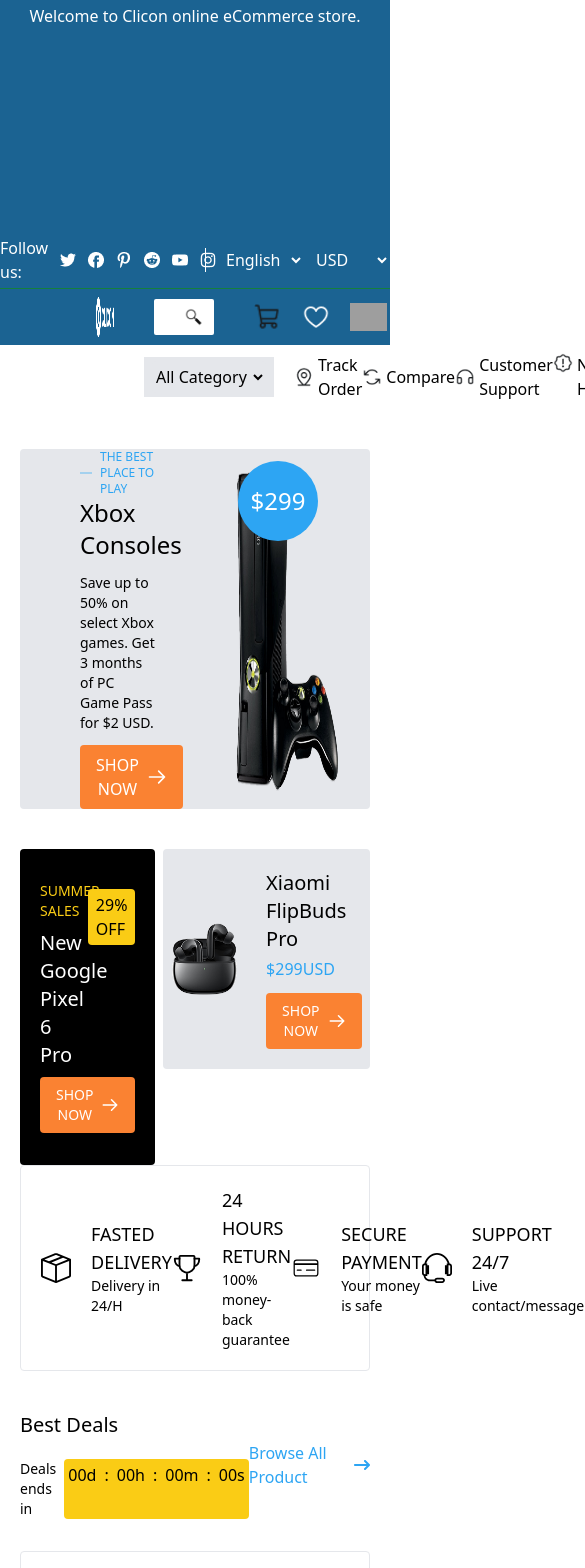
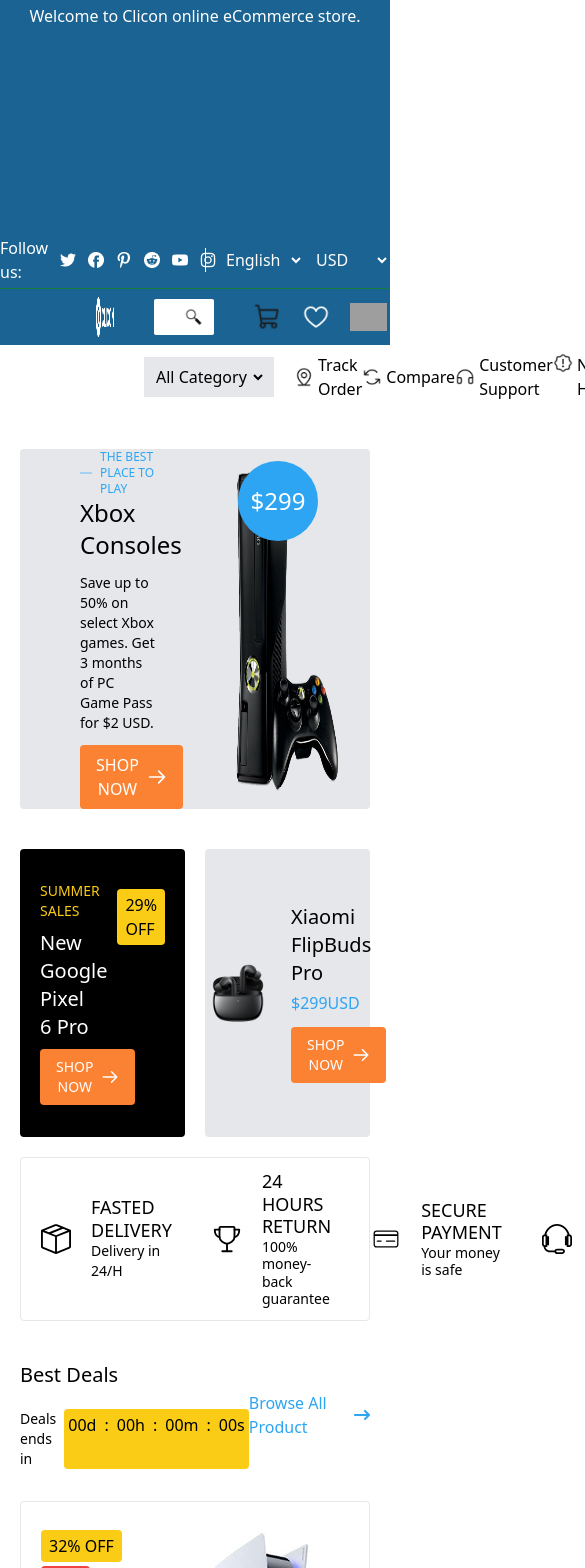
Before and after one commit to jim2107054/CLICON, a React (Vite) app in the folder frontend/: page / in a window 390 px wide. Shown: the top 1568 px of the page, 585 px wide, since content can reach past the window. Built offline with nearby package versions, Linux system fonts and the light colour scheme; grey boxes are pictures that could not be loaded.

Commit message:
hero section responsive

```diff
--- a/frontend/src/components/Home/HeroSection.jsx
+++ b/frontend/src/components/Home/HeroSection.jsx
@@ -27,8 +27,8 @@ const HeroSection = () => {
                 </div>
             </div>
             {/* Hero section Right Div */}
-            <div className="flex md:flex-col md:h-[50vh] lg:h-[55vh] gap-2 w-full md:w-2/5 lg:w-1/4 rounded">
-            <div className="flex bg-black h-1/2 rounded">
+            <div className="flex gap-5 md:flex-col md:h-[50vh] lg:h-[55vh] lg:gap-2 w-full md:w-2/5 lg:w-1/4 rounded">
+            <div className="flex w-1/2 lg:w-full bg-black h-1/2 rounded">
                 <div className="w-3/5 flex">
                 <div className="flex flex-col py-8 justify-center px-5 gap-2 w-full h-full ">
                     <p className="text-yellow-400 text-sm">SUMMER SALES</p>
@@ -41,7 +41,7 @@ const HeroSection = () => {
                     <img className="right-0 w-full h-2/3 bottom-0 absolute" src={assetsHome.heroPhone} alt="heroPhone" />
                 </div>
             </div>
-            <div className="flex flex-row-reverse  bg-gray-200 h-1/2 rounded">
+            <div className="flex flex-row-reverse w-1/2 lg:w-full bg-gray-200 lg:h-1/2 rounded">
                 <div className="w-3/5">
                 <div className="flex flex-col py-5 justify-center px-5 w-full h-full ">
                     <p className="text-black text-xl font-medium">Xiaomi<br/>FlipBuds Pro</p>
@@ -56,48 +56,48 @@ const HeroSection = () => {
             </div>
         </div>
         {/* Hero section Lower section */}
-        <div className="flex border justify-between items-center border-gray-200 rounded p-5">
+        <div className="flex border mt-5 lg:mt-0 justify-between items-center border-gray-200 gap-5 rounded px-5 py-3">
           {/*----Fasted Delivery*/}
           <div className="flex gap-5 items-center">
             <div>
               <BsBoxSeam className="text-3xl" />
             </div>
             <div className="flex flex-col">
-              <p className="text-lg">FASTED DELIVERY</p>
+              <p className="text-lg leading-tight">FASTED DELIVERY</p>
               <p className="text-sm">Delivery in 24/H</p>
             </div>
           </div>
           <div className=" w-[1px] h-16 bg-gray-300"></div>
-          {/*----Fasted Delivery*/}
+          {/*----24 Hours Return-----*/}
           <div className="flex gap-5 items-center">
             <div>
               <IoTrophyOutline className="text-3xl" />
             </div>
             <div className="flex flex-col">
-              <p className="text-lg uppercase">24 Hours Return</p>
-              <p className="text-sm">100% money-back guarantee</p>
+              <p className="text-lg uppercase leading-tight">24 Hours Return</p>
+              <p className="text-sm leading-tight">100% money-back guarantee</p>
             </div>
           </div>
           <div className=" w-[1px] h-16 bg-gray-300"></div>
-          {/*----Fasted Delivery*/}
+          {/*----Secure Payment-------*/}
           <div className="flex gap-5 items-center">
             <div>
               <CiCreditCard1 className="text-3xl" />
             </div>
             <div className="flex flex-col">
-              <p className="text-lg uppercase">Secure Payment</p>
-              <p className="text-sm">Your money is safe</p>
+              <p className="text-lg uppercase leading-tight">Secure Payment</p>
+              <p className="text-sm leading-tight">Your money is safe</p>
             </div>
           </div>
           <div className=" w-[1px] h-16 bg-gray-300"></div>
-          {/*----Fasted Delivery*/}
+          {/*----Support 24/7----*/}
           <div className="flex gap-5 items-center">
             <div>
               <TfiHeadphoneAlt className="text-3xl" />
             </div>
             <div className="flex flex-col">
-              <p className="text-lg uppercase">Support 24/7</p>
-              <p className="text-sm">Live contact/message</p>
+              <p className="text-lg uppercase leading-tight">Support 24/7</p>
+              <p className="text-sm leading-tight">Live contact/message</p>
             </div>
           </div>
         </div>
```
